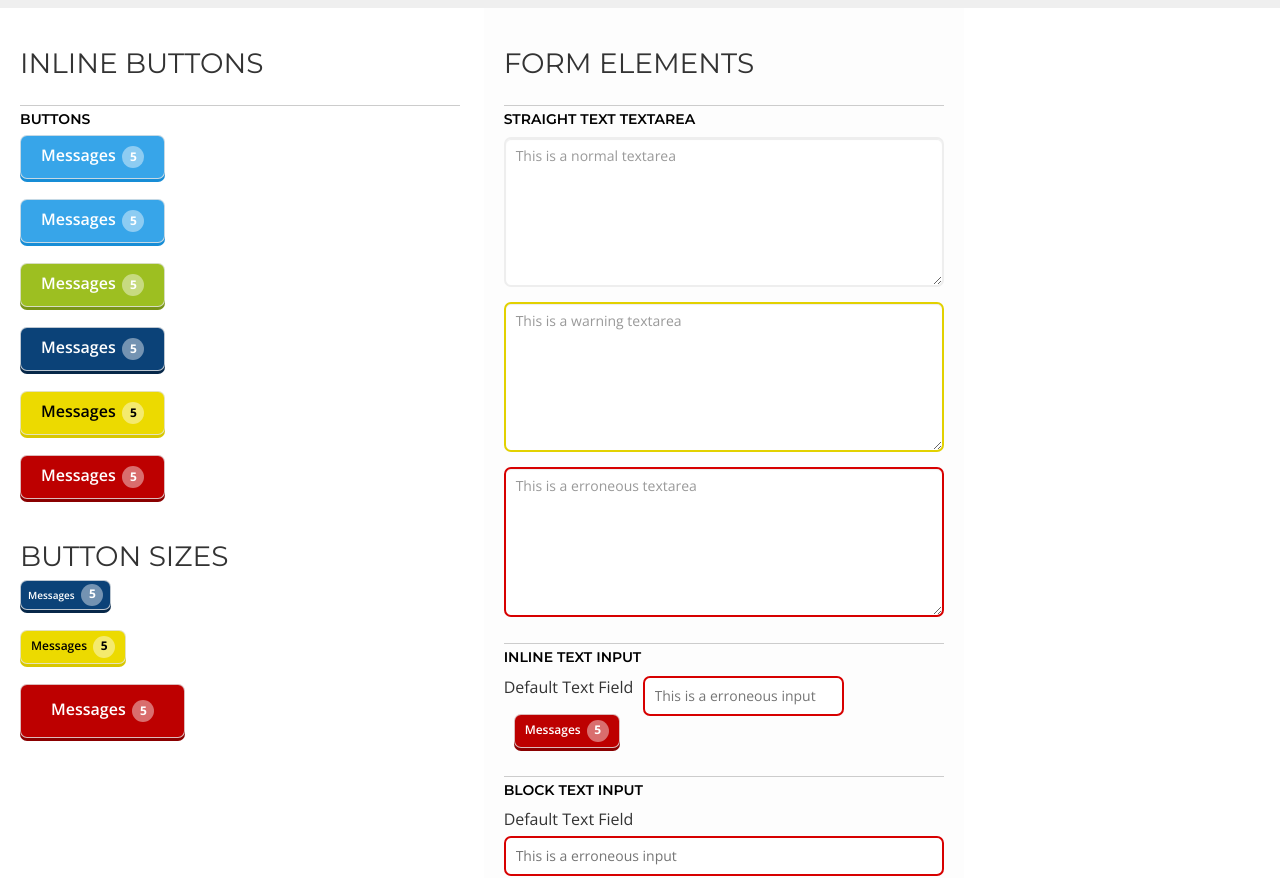
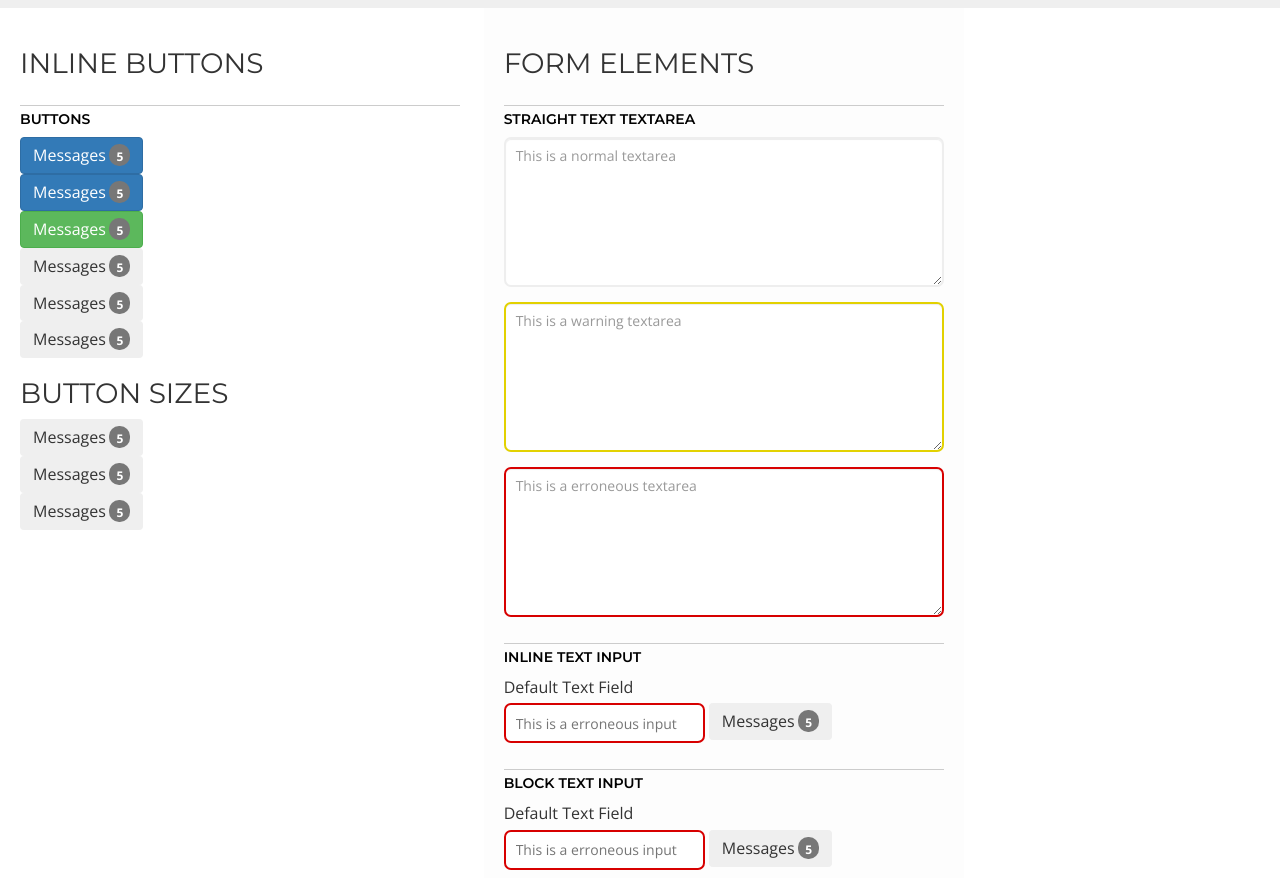
Before and after one commit to j-patel/servoy-css, a plain HTML site: page index-servoy.html in a window 1280 px wide. Shown: the part 92-970 px from the top of the page. Drawn offline with nearby package versions, Linux system fonts and the light colour scheme.

Commit message:
push again
push again

```diff
--- a/assets/scss/_buttons.scss
+++ b/assets/scss/_buttons.scss
@@ -1,6 +1,6 @@
-.svy-btn {
+.svy-button {
     border: 1px solid #e4e4e4d1;
-    background-color: $blue;
+    background-color: $green;
     color: white;
     font-size: $fontSize;
     padding: 10px 20px;
@@ -20,7 +20,7 @@
 
     @include vendorize(transition,.15s all ease);
     @include vendorize(appearance,none);
-    @include vendorize(box-shadow, 0 $buttonDepth 0 darken($blue, 10));
+    @include vendorize(box-shadow, 0 $buttonDepth 0 darken($green, 10));
 
     &.tiny {
         padding: 3px 7px;
@@ -49,9 +49,9 @@
     }
 
     &:hover, &:focus {
-        color: $blue;
+        color: $green;
         background-color: white;
-        border-color: darken($blue, 5);
+        border-color: darken($green, 5);
 
         &:after {
             box-shadow: 0 1px 4px rgba(15, 15, 15, 0.25);
@@ -66,7 +66,7 @@
     }
 
     &:active {
-        background-color: darken($blue, 10);
+        background-color: darken($green, 10);
         color: white;
         position: relative;
         top: $buttonDepth;
@@ -74,23 +74,23 @@
         @include vendorize(transition,.15s all ease);
     }
 
-    &.svy-btn-success {
-        background-color: $green;
-        @include vendorize(box-shadow, 0 $buttonDepth 0 darken($green, 10));
+    &.success {
+        background-color: $blue;
+        @include vendorize(box-shadow, 0 $buttonDepth 0 darken($blue, 10));
 
         &:hover, &:focus {
-            color: $green;
+            color: $blue;
             background-color: white;
-            border-color: darken($green, 5);
+            border-color: darken($blue, 5);
         }
 
         &:active {
-            background-color: darken($green, 10);
+            background-color: darken($blue, 10);
             color: white;
         }
     }
 
-    &.svy-btn-secondary {
+    &.secondary {
         background-color: $darkBlue;
         @include vendorize(box-shadow, 0 $buttonDepth 0 darken($darkBlue, 10));
 
@@ -106,7 +106,7 @@
         }
     }
 
-    &.svy-btn-warning {
+    &.warning {
         background-color: $yellow;
         color: black;
         @include vendorize(box-shadow, 0 $buttonDepth 0 darken($yellow, 4));
@@ -123,7 +123,7 @@
         }
     }
 
-    &.svy-btn-error {
+    &.error {
         background-color: $red;
         @include vendorize(box-shadow, 0 $buttonDepth 0 darken($red, 10));
 
--- a/assets/scss/_forms.scss
+++ b/assets/scss/_forms.scss
@@ -5,18 +5,11 @@ form {
 
 .svy-wrapper {
     &.expand {
-        flex-wrap: wrap;
-
-        *:not(span) {
-            flex-shrink: 0;
-            display: block;
-            width: 100%;
-        }
 
         input, select {
             margin: 0 0 20px 0;
 
-            & ~ .svy-btn {
+            & ~ .svy-button {
                 margin: 0px 0 20px 0px;
             }
         }
@@ -34,7 +27,7 @@ form {
         font-size: $fontSize;
         font-weight: 500;
         margin: 0 5px 5px 0;
-        display: inline-block;
+        display: block;
     }
 
     textarea {
@@ -128,7 +121,7 @@ form {
             }
         }
 
-        & ~ .svy-btn {
+        & ~ .svy-button {
             margin: 0 0 0 10px;
         }
     }
--- a/assets/scss/_responsive.scss
+++ b/assets/scss/_responsive.scss
@@ -22,23 +22,13 @@
     }
 
     .svy-wrapper {
-        display: flex;
-        justify-content: left;
-        align-items: center;
-        flex-wrap: wrap;
 
-        *:not(span) {
-            flex-shrink: 0;
-            display: block;
-            width: 100%;
-            overflow: auto;
-            height: 100%;
-        }
+
 
         input, select {
             margin: 0 0 20px 0;
 
-            & ~ .svy-btn {
+            & ~ .svy-button {
                 margin: 0px 0 20px 0px;
             }
         }
--- a/assets/scss/_tabs.scss
+++ b/assets/scss/_tabs.scss
@@ -81,8 +81,7 @@
                 //position: relative !important;
             }
         }
-
-        ul {
+        /* ul {
             list-style: none;
             padding: 0;
             margin: 0;
@@ -101,6 +100,6 @@
                     }
                 }
             }
-        }
+        }*/
     }
 }
```
Also changed, not shown: assets/css/app.css, 1 other file.
